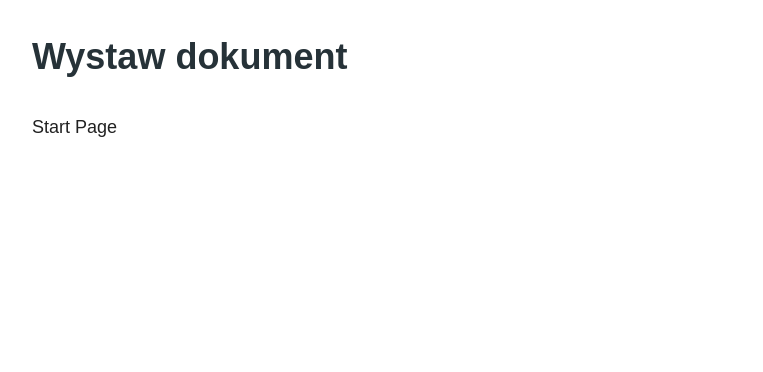
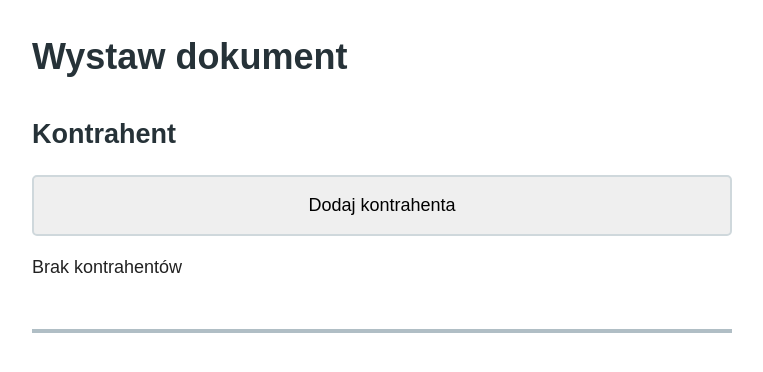
Before and after one commit to Citentel/invoicing-project, a React (Create React App) app: page / in a window 1280 px wide. Shown: the top 372 px of the page, without its empty margins (258-1021 px from the left). Built offline with nearby package versions, Linux system fonts and the light colour scheme.

Commit message:
add component Contractor, change className in coponent AddContractor

```diff
--- a/src/App.js
+++ b/src/App.js
@@ -2,6 +2,7 @@ import React, {Component} from 'react';
 import {BrowserRouter as Router, Switch, Route} from "react-router-dom";
 import './static/scss/app.css';
 import AddContractor from "./components/AddContractor";
+import Contractor from "./components/Contractor";
 
 class App extends Component {
     render = () => {
@@ -15,7 +16,7 @@ class App extends Component {
                                     <h1 className="container__headline container__headline--1">
                                         Wystaw dokument
                                     </h1>
-                                    Start Page
+                                    <Contractor/>
                                 </div>
                             </Route>
                             <Route exact path="/dodaj_kontrahenta">
--- a/src/components/AddContractor/index.js
+++ b/src/components/AddContractor/index.js
@@ -154,8 +154,8 @@ class AddContractor extends Component {
             );
         }
         return (
-            <div className="contractor">
-                <h2 className="contractor__headline contractor__headline--2">Dane kontrahenta</h2>
+            <div className="addcontractor">
+                <h2 className="addcontractor__headline addcontractor__headline--2">Dane kontrahenta</h2>
                 <div className="form">
                     <div className="form__box form__box--nip">
                         <label className="label label--nip" htmlFor="nip">NIP:*</label>
--- a/src/components/AddContractor/static/scss/index.css
+++ b/src/components/AddContractor/static/scss/index.css
@@ -1 +1 @@
-.contractor__headline{color:#263238}.contractor__headline--1{font-size:1.6875rem;line-height:2.53125rem;margin:1.25rem 0}.contractor .form{display:flex;flex-direction:column}.contractor .form__box{margin-bottom:1.25rem}.contractor .form__box--row{display:flex;justify-content:space-between}.contractor .form__box--city,.contractor .form__box--zipcode{max-width:23.4375rem;width:100%}.contractor .form__box--zipcode{margin-right:.9375rem}.contractor .form__box--city{margin-left:.9375rem}.contractor .form__box .label{display:block;margin-bottom:.3125rem}.contractor .form__box .input{display:block;width:100%;font-size:inherit;line-height:inherit;padding:.9375rem .625rem;border-radius:.3125rem;outline:0;border-width:.125rem;border-style:solid;border-color:#cfd8dc;transition:all .3s ease-in-out}.contractor .form__box .input:active,.contractor .form__box .input:focus{border-color:#455a64}.contractor .form__box .input--invalid{border-color:#f44336}.contractor .form__box .input--invalid:active,.contractor .form__box .input--invalid:focus{border-color:#f44336}.contractor .form__box .input--valid{border-color:#4caf50}.contractor .form__box .input--submit{cursor:pointer}.contractor .form__box .input--submit:hover{border-color:#455a64;background-color:#90a4ae}.contractor .form__box .info{margin:.3125rem 0 0;font-size:.875rem;display:none}.contractor .form__box .info--error{display:block;color:#f44336}
+.addcontractor__headline{color:#263238}.addcontractor__headline--1{font-size:1.6875rem;line-height:2.53125rem;margin:1.25rem 0}.addcontractor .form{display:flex;flex-direction:column}.addcontractor .form__box{margin-bottom:1.25rem}.addcontractor .form__box--row{display:flex;justify-content:space-between}.addcontractor .form__box--city,.addcontractor .form__box--zipcode{max-width:23.4375rem;width:100%}.addcontractor .form__box--zipcode{margin-right:.9375rem}.addcontractor .form__box--city{margin-left:.9375rem}.addcontractor .form__box .label{display:block;margin-bottom:.3125rem}.addcontractor .form__box .input{display:block;width:100%;font-size:inherit;line-height:inherit;padding:.9375rem .625rem;border-radius:.3125rem;outline:0;border-width:.125rem;border-style:solid;border-color:#cfd8dc;transition:all .3s ease-in-out}.addcontractor .form__box .input:active,.addcontractor .form__box .input:focus{border-color:#455a64}.addcontractor .form__box .input--invalid{border-color:#f44336}.addcontractor .form__box .input--invalid:active,.addcontractor .form__box .input--invalid:focus{border-color:#f44336}.addcontractor .form__box .input--valid{border-color:#4caf50}.addcontractor .form__box .input--submit{cursor:pointer}.addcontractor .form__box .input--submit:hover{border-color:#455a64;background-color:#90a4ae}.addcontractor .form__box .info{margin:.3125rem 0 0;font-size:.875rem;display:none}.addcontractor .form__box .info--error{display:block;color:#f44336}
--- a/src/components/AddContractor/static/scss/index.scss
+++ b/src/components/AddContractor/static/scss/index.scss
@@ -1,6 +1,6 @@
 @import "../../../../static/scss/config";
 
-.contractor {
+.addcontractor {
   &__headline {
     color: $color__900;
 
--- /dev/null
+++ b/src/components/Contractor/index.js
@@ -0,0 +1,86 @@
+import React, {Component} from 'react';
+import {Redirect} from "react-router-dom";
+import './static/scss/index.css';
+
+class Contractor extends Component {
+
+    constructor(props) {
+        super(props);
+
+        this.state = {
+            contractors: this.getContractor(),
+            redirect: false
+        }
+    }
+
+    getContractor = () => {
+        return JSON.parse(localStorage.getItem('contractors'));
+    }
+
+    handleRedirect = () => {
+        this.setState({redirect: true})
+    }
+
+    handleChange = (e) => {
+        const nip = e.target.value;
+        this.setDataPdf(nip);
+    }
+
+    setDataPdf = (nip) => {
+        let dataPdf = {};
+
+        if (sessionStorage.getItem('dataPDF') === null) {
+            dataPdf.contractor = nip;
+            sessionStorage.setItem('dataPDF', JSON.stringify(dataPdf));
+        } else {
+            dataPdf = JSON.parse(sessionStorage.getItem('dataPDF'));
+            dataPdf.contractor = nip;
+            sessionStorage.setItem('dataPDF', JSON.stringify(dataPdf));
+        }
+    }
+
+    getOptions = () => {
+        const contractors = this.state.contractors;
+        let options = [];
+        for (const key in contractors) {
+            options.push(<option key={options.length} value={key}>NIP: {contractors[key].nip}, Nazwa: {contractors[key].name}</option>)
+        }
+
+        return options;
+    }
+
+    render = () => {
+        if (this.state.redirect === true) {
+            return (
+                <Redirect to="/dodaj_kontrahenta"/>
+            );
+        } else if (this.state.contractors === null) {
+            return (
+                <div className="contractor">
+                    <h2 className="contractor__headline contractor__headline--2">Kontrahent</h2>
+                    <input className="input input--submit" type="submit" value="Dodaj kontrahenta"
+                           onClick={this.handleRedirect}/>
+                    <p>Brak kontrahentów</p>
+                </div>
+            );
+        } else {
+            const options = this.getOptions();
+            return (
+                <div className="contractor">
+                    <h2 className="contractor__headline contractor__headline--2">Kontrahent</h2>
+                    <div className="select">
+                        <label className="label label--contractors" htmlFor="contractors">Wybierz kontrahenta</label>
+                        <select className="input input--select" name="contractors" id="contractors" onChange={this.handleChange}>
+                            <option value="null">Wybierz kontrahenta</option>
+                            {options}
+                        </select>
+                    </div>
+                    <input className="input input--submit" type="submit" value="Dodaj kontrahenta"
+                           onClick={this.handleRedirect}/>
+                </div>
+            );
+        }
+    }
+}
+
+export default Contractor;
--- /dev/null
+++ b/src/components/Contractor/static/scss/index.css
@@ -0,0 +1 @@
+.contractor{border-width:.25rem;border-style:solid;border-color:#b0bec5;border-left:none;border-top:none;border-right:none;padding-bottom:1.875rem}.contractor__headline{color:#263238}.contractor__headline--2{font-size:1.6875rem;line-height:2.53125rem;margin:1.25rem 0}.contractor .input{display:block;width:100%;font-size:inherit;line-height:inherit;padding:.9375rem .625rem;border-radius:.3125rem;outline:0;border-width:.125rem;border-style:solid;border-color:#cfd8dc;transition:all .3s ease-in-out}.contractor .input--select{background-color:#fff}.contractor .input--submit{cursor:pointer}.contractor .input--submit:hover{border-color:#455a64;background-color:#90a4ae}.contractor .select{margin:1.25rem 0}.contractor .select .label{display:block;margin-bottom:.3125rem}
--- /dev/null
+++ b/src/components/Contractor/static/scss/index.scss
@@ -0,0 +1,54 @@
+@import "../../../../static/scss/config";
+
+.contractor {
+  @include rem(border-width, 4);
+  border-style: solid;
+  border-color: $color__200;
+  border-left: none;
+  border-top: none;
+  border-right: none;
+  @include rem(padding-bottom, 30);
+
+  &__headline {
+    color: $color__900;
+
+    &--2 {
+      @include rem(font-size, $base__font__size*1.5);
+      @include rem(line-height, $base__line__height*1.5);
+      @include rem(margin, 20, 0);
+
+    }
+  }
+
+  .input {
+    display: block;
+    width: 100%;
+    font-size: inherit;
+    line-height: inherit;
+    @include rem(padding, 15, 10);
+    @include rem(border-radius, 5);
+    outline: none;
+    @include rem(border-width, 2);
+    border-style: solid;
+    border-color: $color__100;
+    transition: $base__transition;
+    &--select {
+      background-color: $color__white;
+    }
+    &--submit {
+      cursor: pointer;
+      &:hover {
+        border-color: $color__700;
+        background-color: $color__300;
+      }
+    }
+  }
+
+  .select {
+    @include rem(margin, 20, 0);
+    .label {
+      display: block;
+      @include rem(margin-bottom, 5);
+    }
+  }
+}
```
Also changed, not shown: 1 other file (tests, documents, lock files or other folders).
